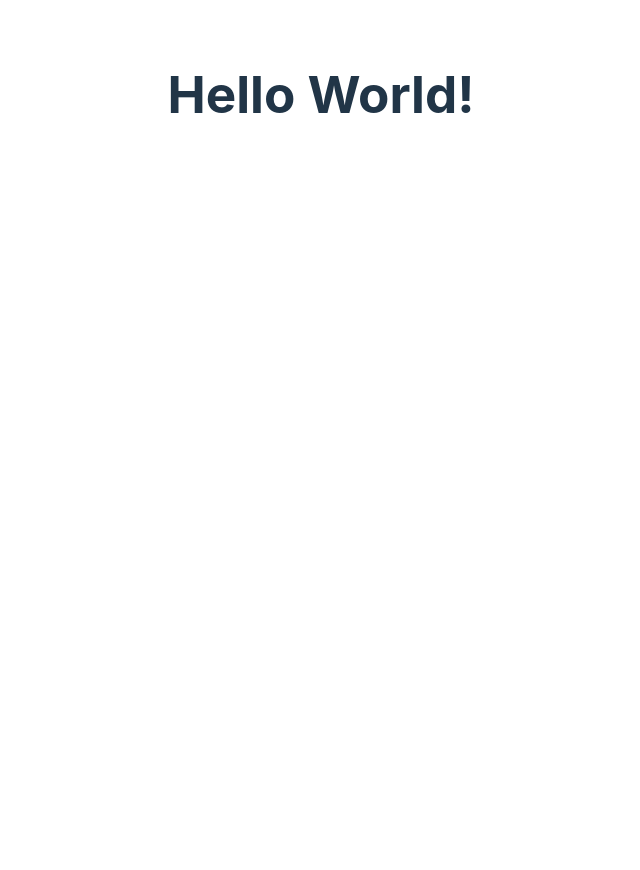
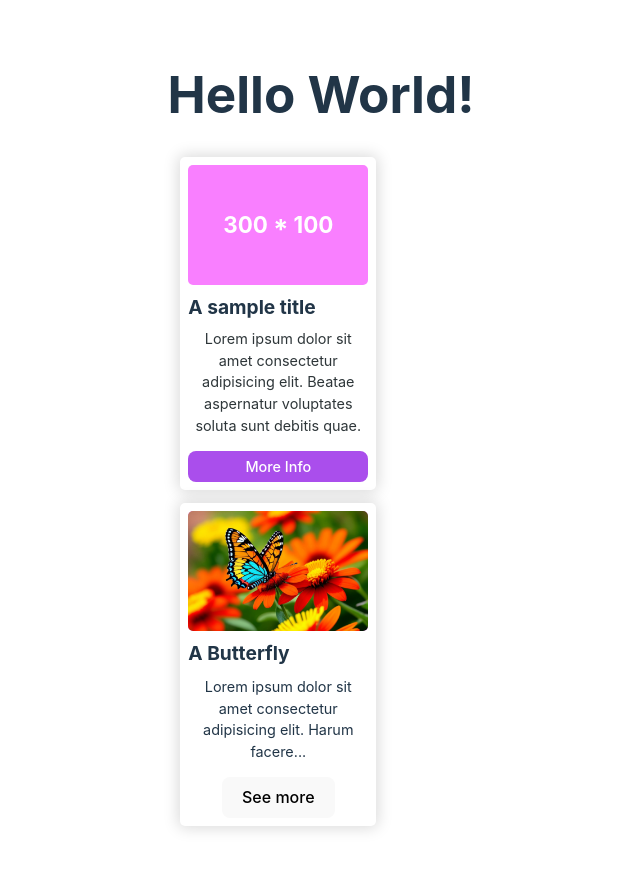
Before and after one commit to pinakjs/vue-assignment, a Vue app: page / in a window 1280 px wide. Shown: the whole page, without its empty margins (319-959 px from the left). Before the commit the page ends 800 px from the top, so only its background shows below. Built offline with nearby package versions, Linux system fonts and the light colour scheme.

Commit message:
created card component

```diff
--- a/src/App.vue
+++ b/src/App.vue
@@ -1,12 +1,39 @@
 <script setup lang="ts">
-
+    import Card from './components/Card.vue';
+    import Image from './assets/peakpx.jpg'
 </script>
 
 <template>
     <h1>Hello World!</h1>
+    <Card />
 
+    <Card>
+        <template #header>
+            <img :src="Image" alt="Buttefly" />
+        </template>
+        <template #title>
+            A Butterfly
+        </template>
+        <template #body>
+            <p>Lorem ipsum dolor sit amet consectetur adipisicing elit. Harum facere...</p>
+        </template>
+        <template #footer>
+            <button type="button" title="Click here">
+                See more
+            </button>
+        </template>
+    </Card>
 </template>
 
-<style>
+<style scoped>
+    img {
+        max-width: 100%;
+        border-radius: 5px;
+        user-select: none;
+    }
 
+    p {
+        font-size: 0.9rem;
+        margin-top: 0.5rem;
+    }
 </style>
--- /dev/null
+++ b/src/components/Card.vue
@@ -0,0 +1,86 @@
+<script setup lang="ts">
+
+</script>
+
+<template>
+    <div class="card">
+        <div class="card__header">
+            <slot name="header">
+                300 * 100
+            </slot>
+        </div>
+
+        <div class="card__body">
+            <h5>
+                <slot name="title">
+                    A sample title
+                </slot>
+            </h5>
+            <slot name="body">
+                <p>Lorem ipsum dolor sit amet consectetur adipisicing elit. Beatae aspernatur voluptates soluta sunt debitis quae.</p>
+            </slot>
+        </div>
+
+        <div class="card__footer">
+            <slot name="footer">
+                <button class="button" title="click for more info">More Info</button>
+            </slot>
+        </div>
+    </div>
+</template>
+
+<style scoped>
+    .card {
+        background: #fff;
+        padding: 0.5rem;
+        display: block;
+        width: 100%;
+        max-width: 180px;
+        border-radius: 5px;
+        margin: 0.8rem;
+        box-shadow: 0 0 15px 2px rgba(0, 0, 0, 0.15);
+    }
+
+    .card__header {
+        width: 100%;
+        aspect-ratio: 3 / 2;
+        display: flex;
+        justify-content: center;
+        align-items: center;
+        font-size: 1.4rem;
+        font-weight: bold;
+        background-color: rgb(249, 127, 255);
+        color: #fff;
+        border-radius: 5px;
+    }
+
+    .card__body {
+        width: 100%;
+    }
+
+    .card__body h5 {
+        font-size: 1.2rem;
+        margin-top: 0.5rem;
+        text-align: left;
+        margin-bottom: 0.4rem;
+    }
+
+    .card__body p {
+        font-size: 0.9rem;
+        margin-top: 0.4rem;
+        color: rgb(46, 54, 57);
+    }
+
+    .card__footer {
+        width: 100%;
+        margin-top: 0.6rem;
+    }
+
+    .card__footer button {
+        font-size: 0.9rem;
+        width: 100%;
+        background-color: rgb(170, 78, 236);
+        color: #fff;
+        padding: 0.4rem 0.6rem;
+    }
+</style>
```
Also changed, not shown: src/assets/peakpx.jpg (added).
